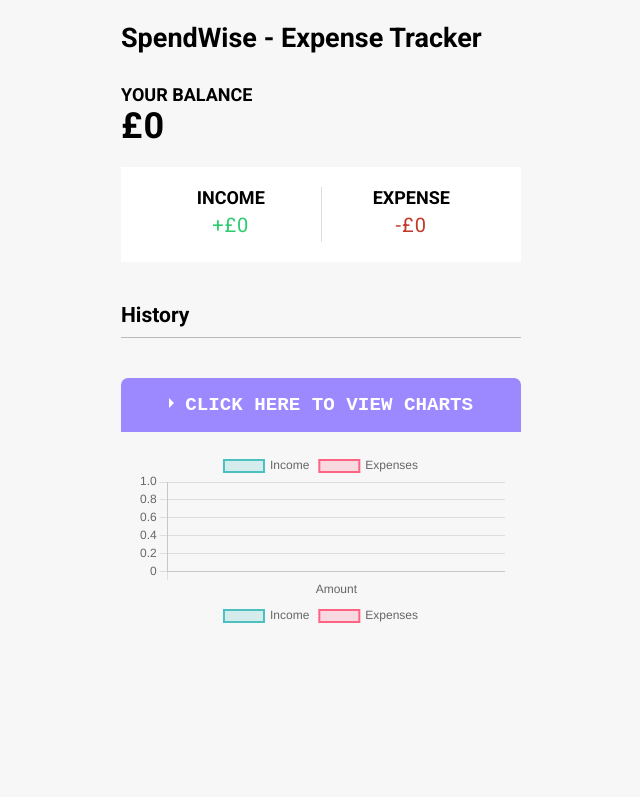
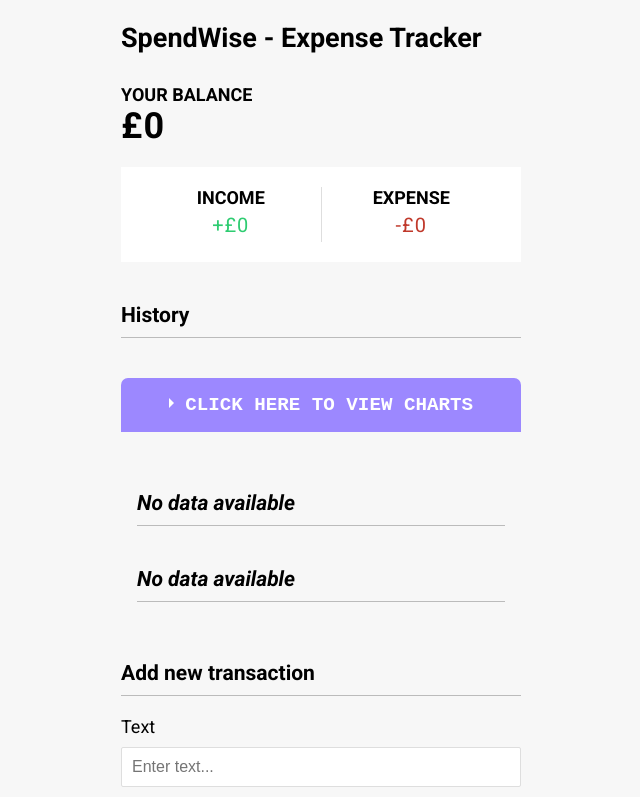
Before and after one commit to jcampb98/spendwise-vue-expense, a Vue app: page / in a window 1280 px wide. Shown: the top 797 px of the page, without its empty margins (319-959 px from the left). Built offline with nearby package versions, Linux system fonts and the light colour scheme; what oh-vue-icons would draw is missing.

Commit message:
added a error message for the charts

```diff
--- a/src/components/chart/BarChart.vue
+++ b/src/components/chart/BarChart.vue
@@ -1,6 +1,9 @@
 <template>
-    <div class="bar-chart">
+    <div class="bar-chart" v-if="income > 0 || expenses > 0">
         <Bar :data="chartData" :options="chartOptions"></Bar>
+    </div>
+    <div class="error-text" v-else>
+        <h3>No data available</h3>
     </div>
 </template>
 
--- a/src/components/chart/PieChart.vue
+++ b/src/components/chart/PieChart.vue
@@ -1,6 +1,9 @@
 <template>
-  <div class="pie-chart">
+  <div class="pie-chart" v-if="income > 0 || expenses > 0">
     <Pie :data="chartData" :options="chartOptions"></Pie>
+  </div>
+  <div class="error-text" v-else>
+    <h3>No data available</h3>
   </div>
 </template>
 
--- a/src/styles/style.css
+++ b/src/styles/style.css
@@ -228,6 +228,11 @@
   margin-bottom: 5px;
 }
 
+.error-text {
+  font-style: italic;
+  font-weight: bold;
+}
+
 /* Chart Collapsible CSS */
 input[type='checkbox'] {
   display: none;
```
